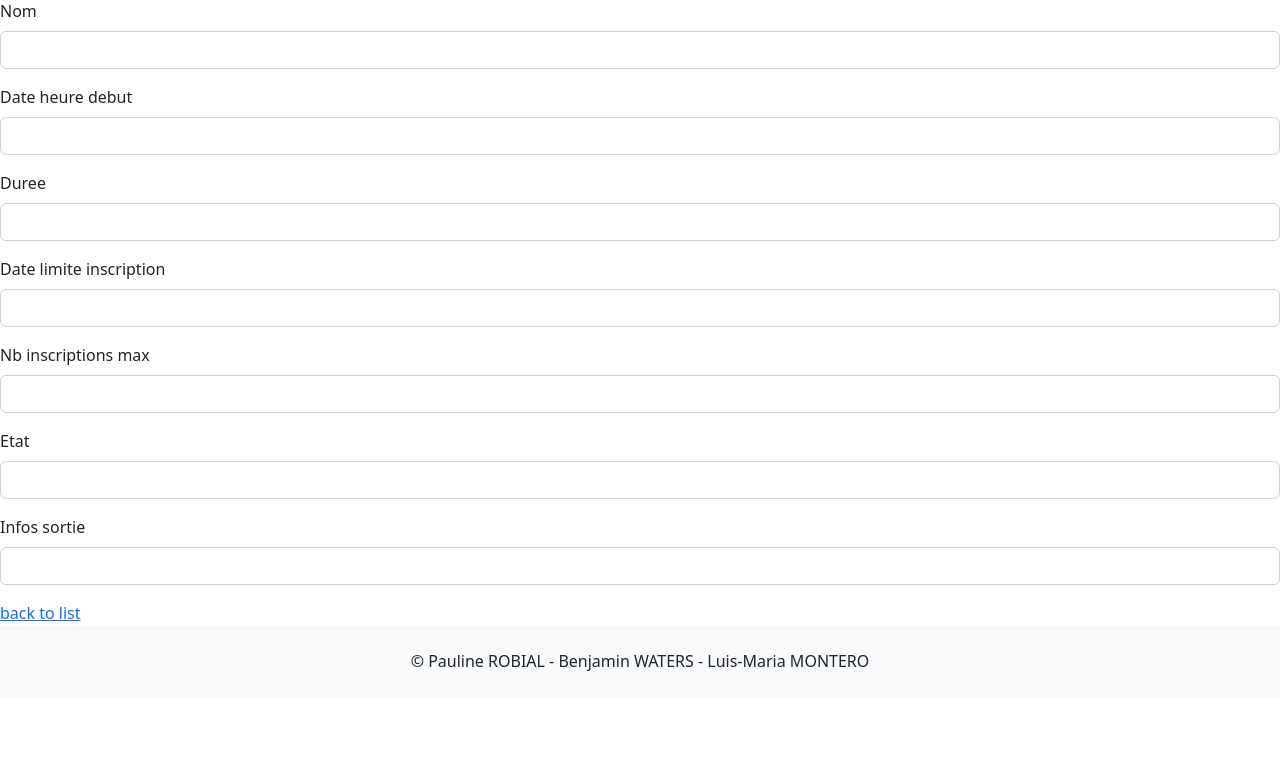
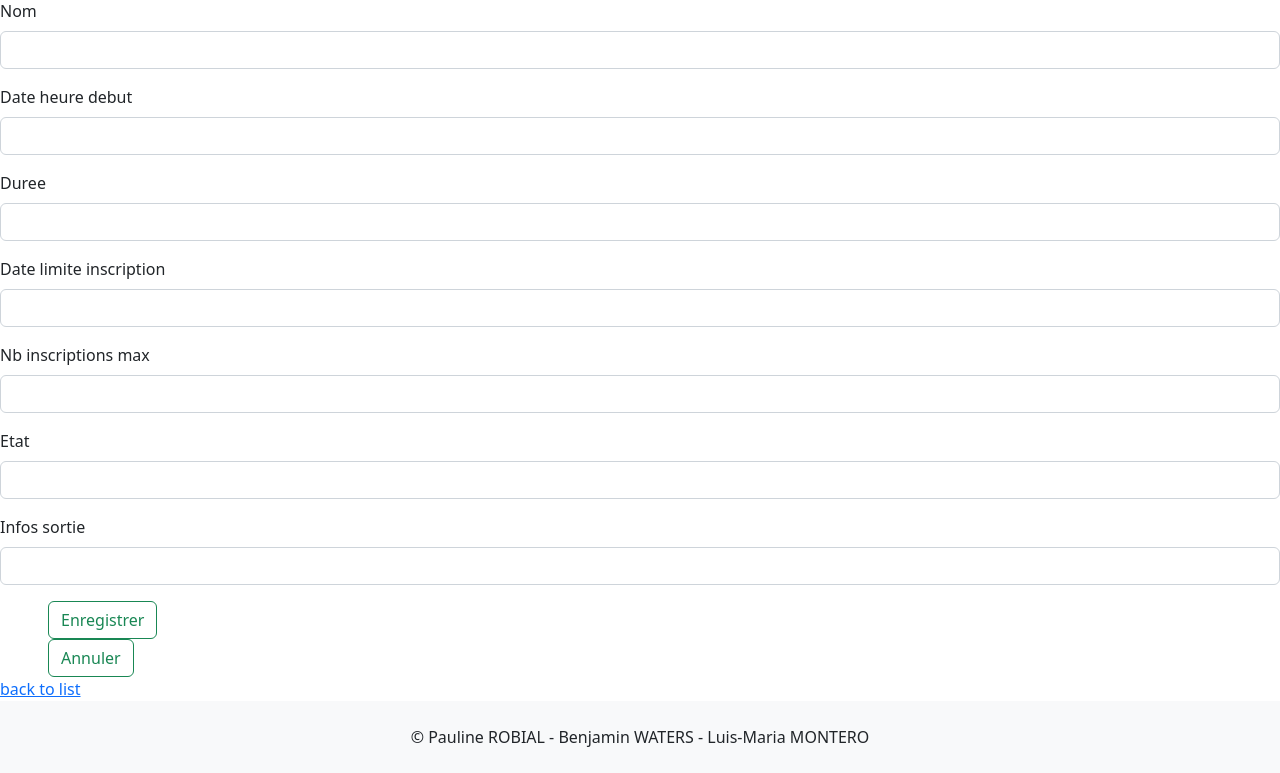
Before and after one commit to ImMappy/projet-BDE, a Symfony app: template templates/pages/sortie/new.html.twig in a window 1280 px wide. Shown: the part 147-920 px from the top of the page. Before the commit the page ends 818 px from the top, so only its background shows below. Run offline with Twig, Linux system fonts and the light colour scheme; the template is opened without the code that fills it, so the values that code supplies are empty; form fields are guessed from the names that the template uses; some libraries are stand-ins or nearby versions.

```diff
--- a/src/Security/AppAuthenticator.php
+++ b/src/Security/AppAuthenticator.php
@@ -36,7 +36,7 @@ class AppAuthenticator extends AbstractLoginFormAuthenticator
             new UserBadge($email),
             new PasswordCredentials($request->request->get('password', '')),
             [
-               new CsrfTokenBadge('authenticate', $request->request->get('_csrf_token')),
+              new CsrfTokenBadge('authenticate', $request->request->get('_csrf_token')),
                 new RememberMeBadge(),
             ]
         );
--- a/templates/pages/sortie/new.html.twig
+++ b/templates/pages/sortie/new.html.twig
@@ -26,6 +26,14 @@
     <div class="form-group">
         {{ form_row(form.infosSortie) }}
     </div>
+
+    <div>
+        <button class='btn btn-outline-success mx-5'>Enregistrer</button>
+    </div>
+    <div>
+        <button class='btn btn-outline-success mx-5'>Annuler</button>
+    </div>
+
     {{ form_end(form) }}
 {#    {{ include('pages/sortie/_form.html.twig') }}#}
 
```
Also changed, not shown: 1 other file.
